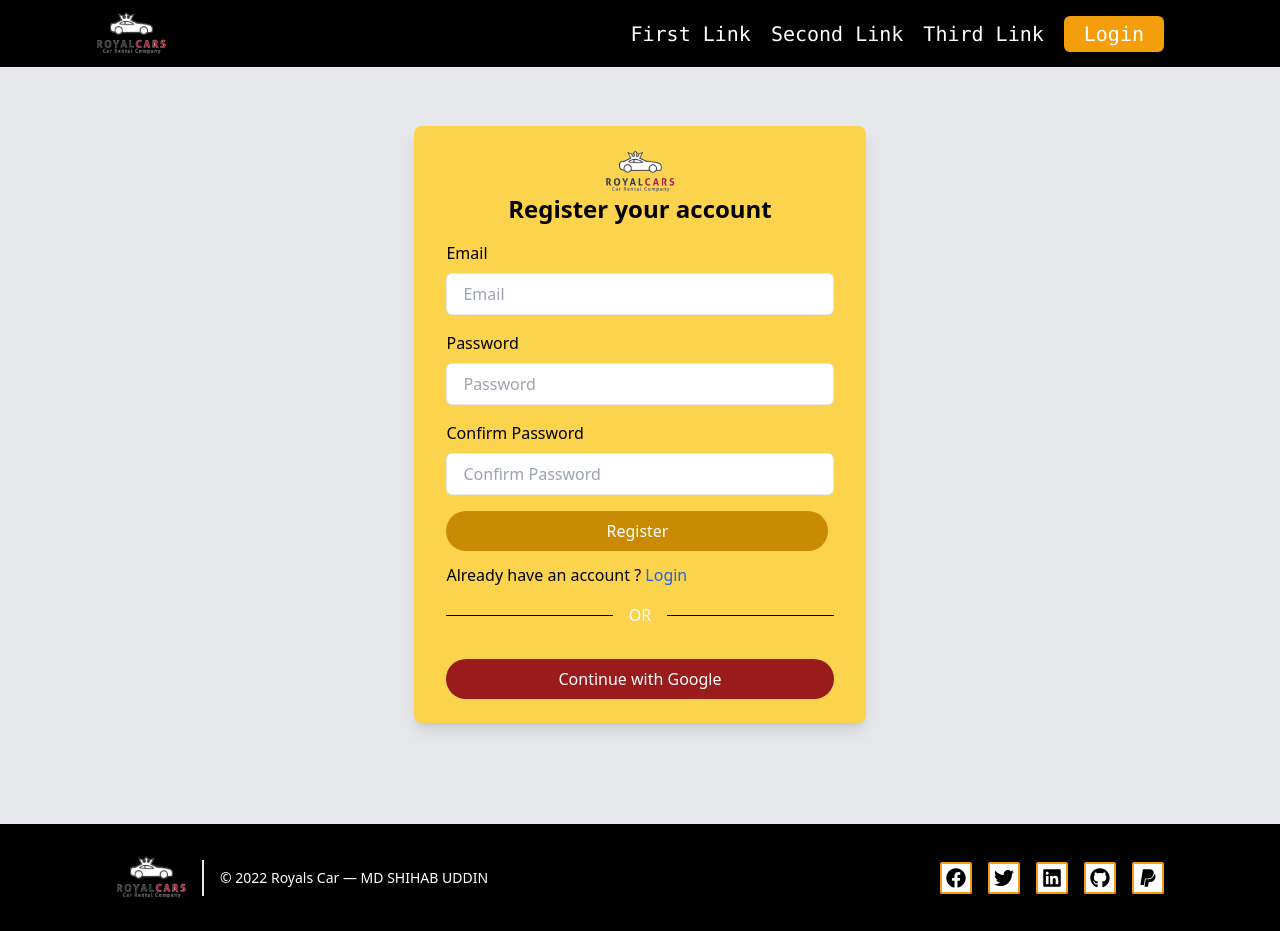
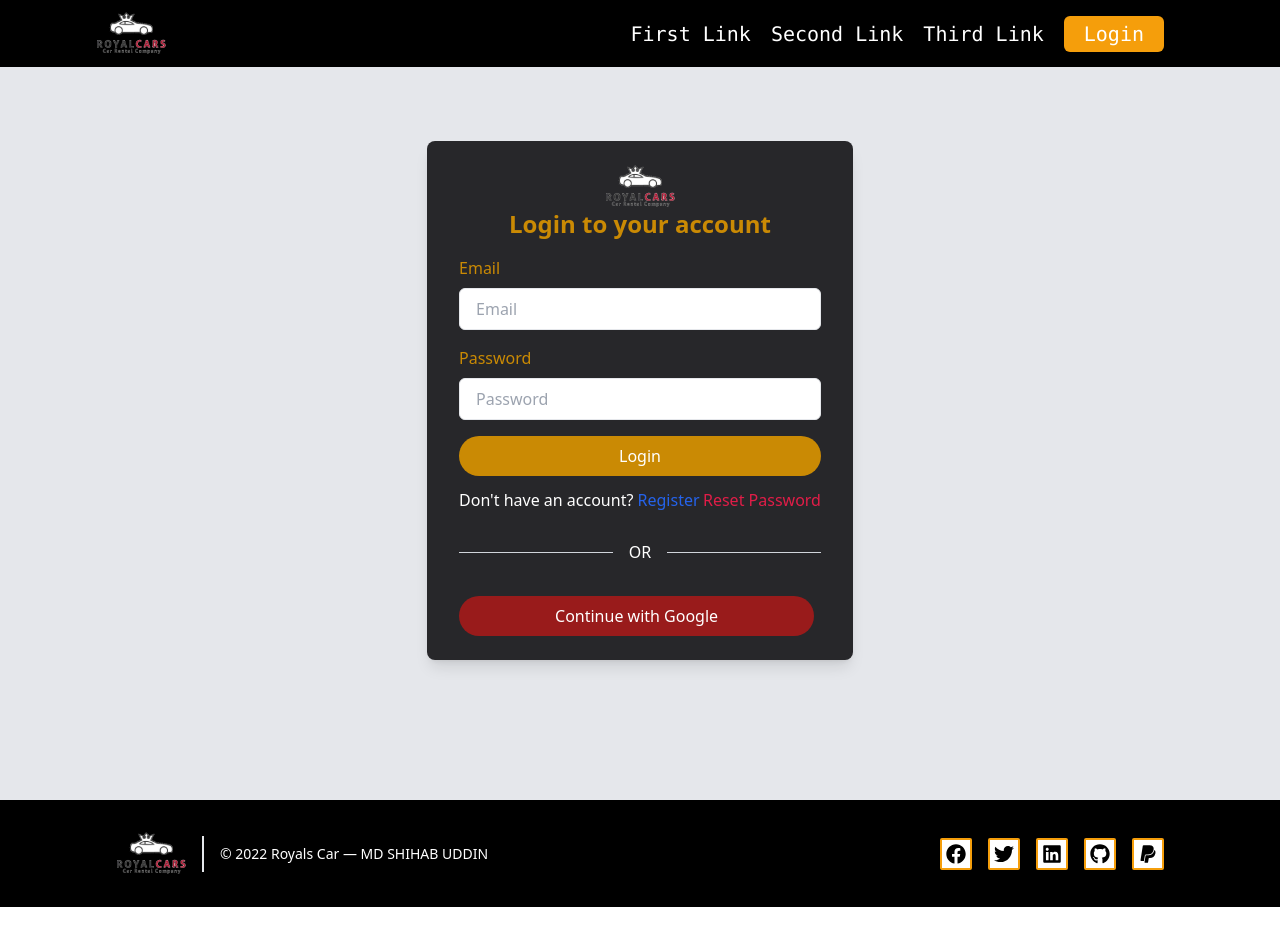
Before and after one commit to Shihab2022/warehouse-management-client, a React (Create React App) app: page /login in a window 1280 px wide. After the commit the page ends 907 px from the top, so only its background shows below. Built offline with nearby package versions, Linux system fonts and the light colour scheme.

Commit message:
login page

```diff
--- a/src/Pages/Home/Discount.js
+++ b/src/Pages/Home/Discount.js
@@ -1,5 +1,6 @@
 import React from "react";
 import { FaUserPlus } from "react-icons/fa";
+import { Link } from "react-router-dom";
 import useHomePageData from "../../Hooks/HomePageData";
 import DiscountDetails from "./DiscountDetails";
 const Discount = () => {
@@ -8,7 +9,7 @@ const Discount = () => {
 
   return (
     <>
-      <div className="md:py-14 p-5 md:px-52 bg-stone-500">
+      <div className="md:py-24 p-5 md:px-52  bg-stone-500">
         <div className="flex justify-between items-center">
           <div className="md:w-1/2">
             <p className="text-sm text-white">NEW MEMBER DISCOUNT </p>
@@ -20,7 +21,7 @@ const Discount = () => {
             <span className="text-xl">
               <FaUserPlus />
             </span>
-            <button className="ml-3 font-bold"> SIGN UP NOW</button>
+            <Link to='/register' className="ml-3 font-bold"> SIGN UP NOW</Link>
           </div>
         </div>
 
--- a/src/Pages/Login/Login.js
+++ b/src/Pages/Login/Login.js
@@ -1,12 +1,76 @@
 import React from 'react';
-import Register from './Register';
 
+import logo2 from '../img/logo2.png'
+import { Link } from 'react-router-dom';
 const Login = () => {
     return (
-        <div>
-         <h1>fom login</h1>
-         <Register></Register>
+        <>
+           <div className="flex items-center justify-center min-h-screen  bg-gray-200">
+        <div className="px-8 py-6  text-left rounded-lg bg-zinc-800 shadow-lg">
+          <div className="flex justify-center">
+            <img src={logo2} alt="" />
+          </div>
+          <h3 className="text-2xl text-yellow-600 font-bold text-center">
+            Login to your account
+          </h3>
+
+          <form >
+            <div className="mt-4">
+              <div>
+                <label className="block text-yellow-600">Email</label>
+                <input
+                  type="text"
+                  placeholder="Email"
+                  name="email"
+
+                  required
+                  className="w-full px-4 py-2 mt-2 border rounded-md focus:outline-none focus:ring-1 focus:ring-blue-600"
+                />
+              </div>
+              <div className="mt-4">
+                <label className="block text-yellow-600">Password</label>
+                <input
+                  type="password"
+                  placeholder="Password"
+                  name="password"
+                  required
+                  className="w-full px-4 py-2 mt-2 border rounded-md focus:outline-none focus:ring-1 focus:ring-blue-600"
+                />
+              </div>
+
+              <div className="flex items-baseline justify-between">
+                <button className="px-40 py-2 mt-4 text-white bg-yellow-600 rounded-full hover:bg-red-600">
+                  Login
+                </button>
+              </div>
+            </div>
+          </form>
+
+        <div className="flex justify-between ">
+        <p className="text-white my-3 ">
+            Don't have an account?
+            <Link
+              to="/register"
+              className="text-blue-600 hover:underline cursor-pointer"
+            >
+              {" "}
+              Register{" "}
+            </Link>
+          </p>
+          <button  className="text-rose-600 hover:underline"> Reset Password</button>
         </div>
+          <div className="flex items-center my-4 before:flex-1 before:border-t before:border-gray-300 before:mt-0.5 after:flex-1 after:border-t after:border-gray-300 after:mt-0.5">
+            <p className="text-center  text-white mx-4 mb-0">OR</p>
+          </div>
+          <div className="flex  items-baseline justify-between">
+            <button  className="px-24 py-2 mt-4 text-white hover:bg-yellow-600 rounded-full bg-red-800">
+              Continue with Google
+            </button>
+          </div>
+        </div>
+      </div>
+
+        </>
     );
 };
 
--- a/src/Pages/Login/Register.js
+++ b/src/Pages/Login/Register.js
@@ -6,7 +6,7 @@ const Register = () => {
   return (
     <>
 
-    <div className="flex items-center justify-center min-h-screen md:py-14  bg-gray-200">
+    <div className="flex items-center justify-center min-h-screen md:py-24  bg-gray-200">
         <div className="px-8 py-6  text-left rounded-lg bg-amber-300 shadow-lg">
           <div className="flex justify-center">
             <img src={logo2} alt="" />
```
